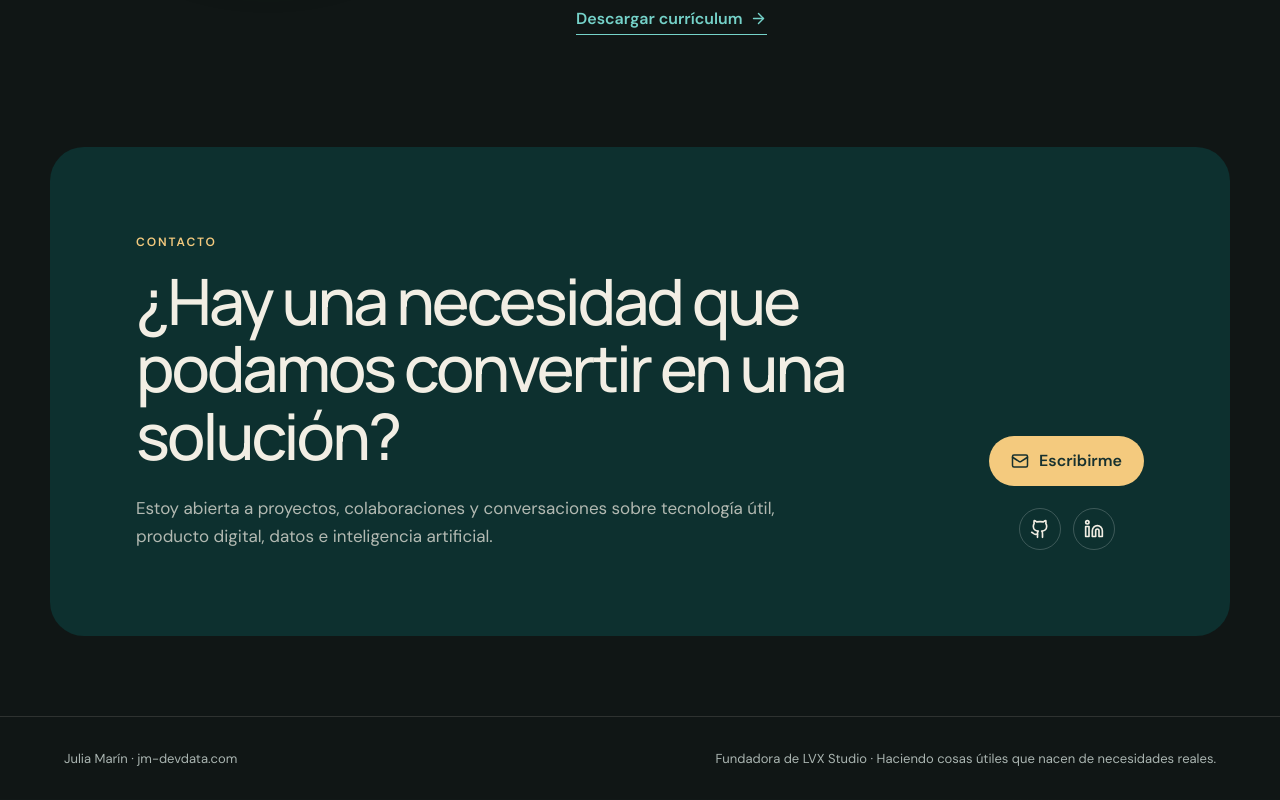
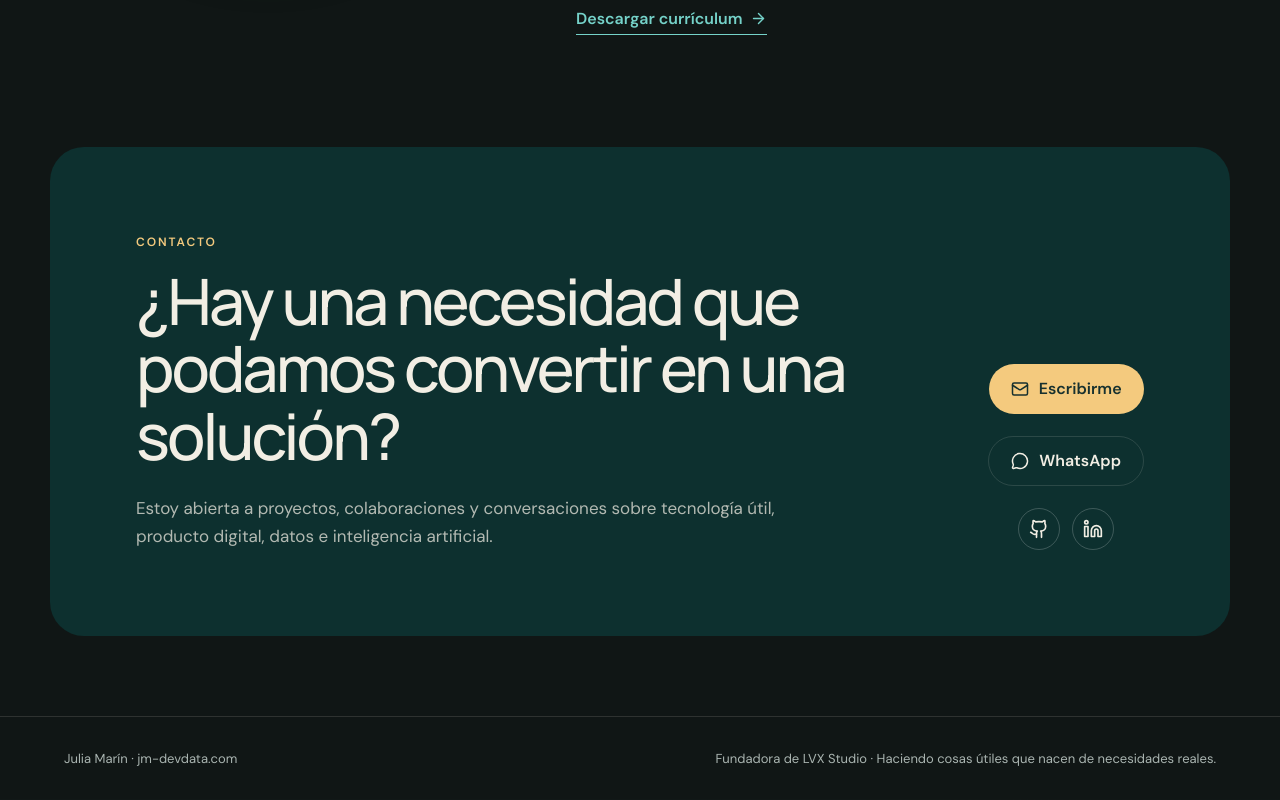
Before and after one commit to Juliams93/MI-PORTAFOLIO, a React (Vite) app: page / in a window 1280 px wide. Shown: the part 9232-10032 px from the top of the page. Built offline with nearby package versions, Linux system fonts and the light colour scheme.

Commit message:
Add WhatsApp contact button

```diff
--- a/src/App.jsx
+++ b/src/App.jsx
@@ -1,7 +1,7 @@
 /* eslint-disable no-unused-vars */
 import { useEffect, useState } from "react";
 import { motion } from "framer-motion";
-import { ArrowRight, BrainCircuit, Check, ChevronRight, Footprints, Github, Heart, Home, Laptop, Lightbulb, Linkedin, Mail, Menu, Moon, ShieldCheck, Sparkles, Sun, X } from "lucide-react";
+import { ArrowRight, BrainCircuit, Check, ChevronRight, Footprints, Github, Heart, Home, Laptop, Lightbulb, Linkedin, Mail, Menu, MessageCircle, Moon, ShieldCheck, Sparkles, Sun, X } from "lucide-react";
 import "./index.css";
 
 const products = [
@@ -136,7 +136,7 @@ export default function App() {
 
       <section className="about section"><div className="about-portrait"><span className="portrait-orbit" aria-hidden="true"/><img src="/julia-tech-logo.png" alt="Retrato tecnológico de Julia Marín"/><span className="portrait-note">creatividad + tecnología</span></div><div className="about-copy"><p className="eyebrow">Sobre mí</p><h2>Curiosidad, sensibilidad y ganas de hacer cosas que importen.</h2><p>Mi formación une desarrollo web full stack y análisis de datos. Hoy la aplico para crear productos completos: desde la primera idea y el diseño hasta la integración técnica, la privacidad y la puesta en marcha.</p><p>También me apasiona crear páginas web personalizadas. Disfruto escuchando una idea, entendiendo la personalidad y las necesidades de cada cliente y convirtiéndolas en una experiencia digital útil, cuidada y diferente.</p><p>FamilyHOME cambió mi manera de verme profesionalmente. Me demostró que disfruto especialmente cuando la tecnología sale de la pantalla y mejora algo concreto en la vida de una persona.</p><a className="text-link" href="/curriculum.pdf" download>Descargar currículum <ArrowRight size={17}/></a></div></section>
 
-      <section className="contact section" id="contacto"><div className="contact-copy"><p className="eyebrow">Contacto</p><h2>¿Hay una necesidad que podamos convertir en una solución?</h2><p>Estoy abierta a proyectos, colaboraciones y conversaciones sobre tecnología útil, producto digital, datos e inteligencia artificial.</p></div><div className="contact-actions"><a className="button primary" href="mailto:jul.ms1193@gmail.com"><Mail size={18}/> Escribirme</a><div className="social-links"><a href="https://github.com/Juliams93" target="_blank" rel="noreferrer" aria-label="GitHub"><Github size={20}/></a><a href="https://linkedin.com/in/julia-marín-salas-b20167309" target="_blank" rel="noreferrer" aria-label="LinkedIn"><Linkedin size={20}/></a></div></div></section>
+      <section className="contact section" id="contacto"><div className="contact-copy"><p className="eyebrow">Contacto</p><h2>¿Hay una necesidad que podamos convertir en una solución?</h2><p>Estoy abierta a proyectos, colaboraciones y conversaciones sobre tecnología útil, producto digital, datos e inteligencia artificial.</p></div><div className="contact-actions"><a className="button primary" href="mailto:jul.ms1193@gmail.com"><Mail size={18}/> Escribirme</a><a className="button secondary" href="https://wa.me/34665936645" target="_blank" rel="noreferrer"><MessageCircle size={18}/> WhatsApp</a><div className="social-links"><a href="https://github.com/Juliams93" target="_blank" rel="noreferrer" aria-label="GitHub"><Github size={20}/></a><a href="https://linkedin.com/in/julia-marín-salas-b20167309" target="_blank" rel="noreferrer" aria-label="LinkedIn"><Linkedin size={20}/></a></div></div></section>
     </main>
     <footer><span>Julia Marín · jm-devdata.com</span><span>Fundadora de LVX Studio · Haciendo cosas útiles que nacen de necesidades reales.</span></footer>
   </div>;
```
